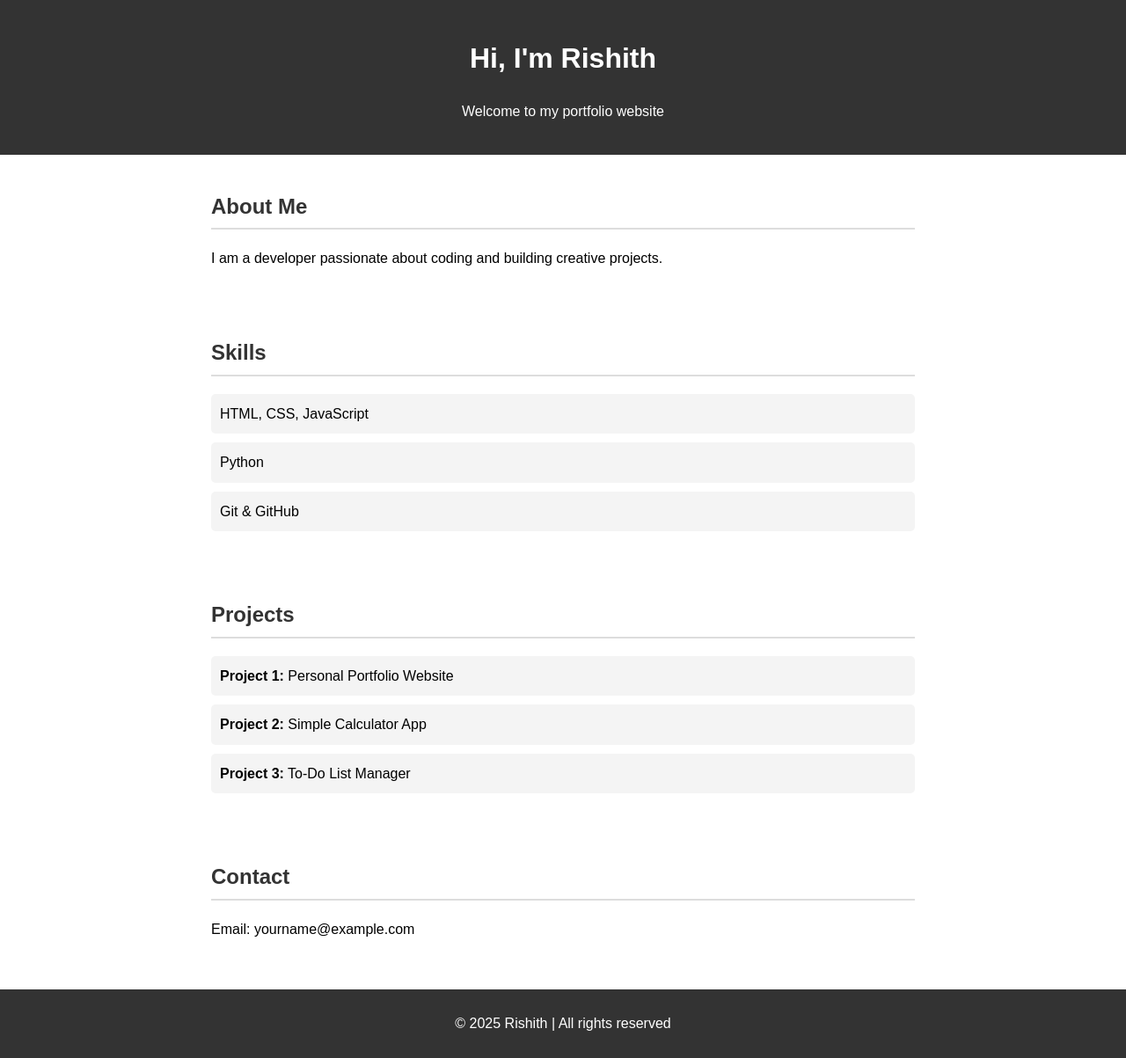
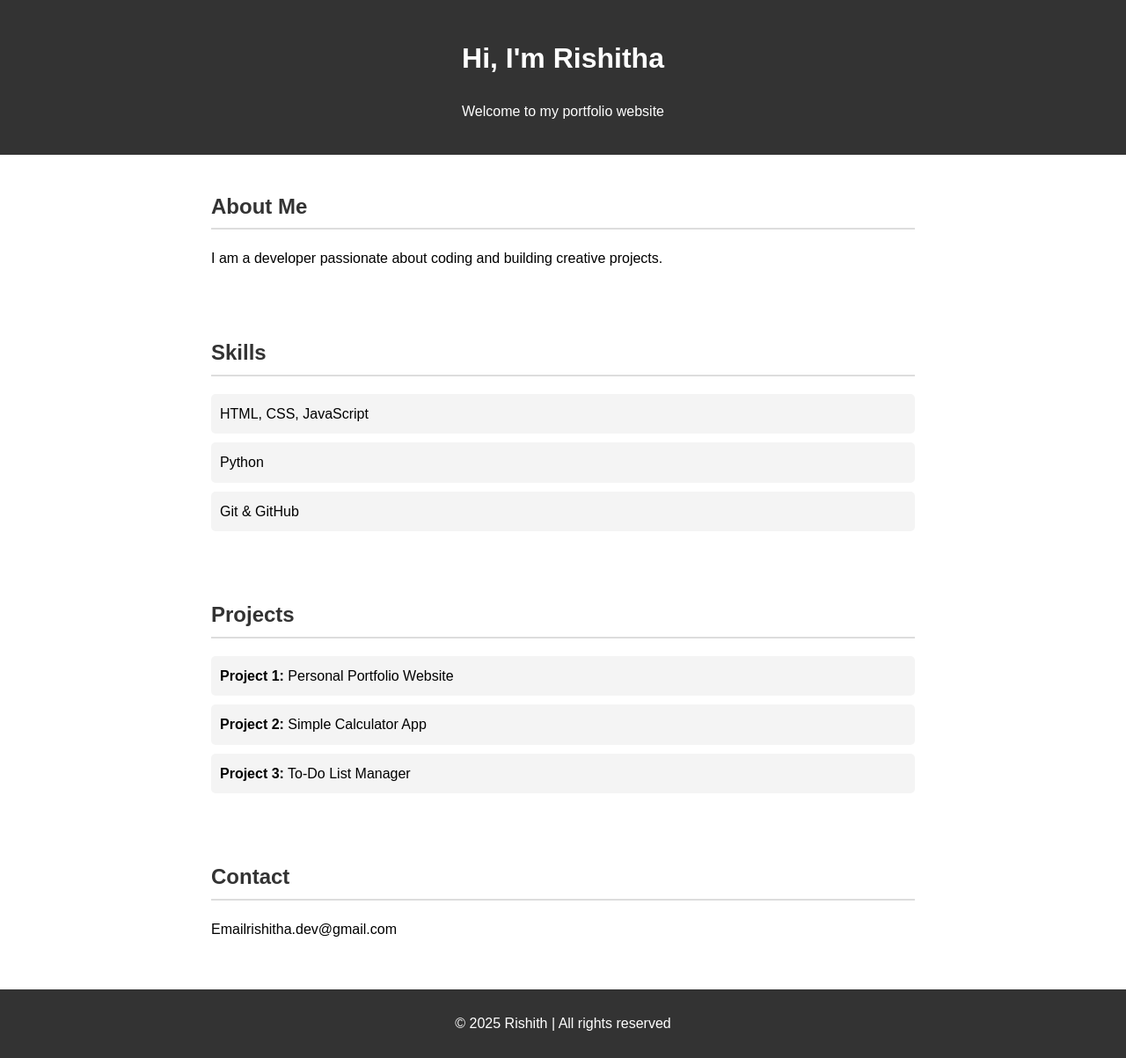
Before and after one commit to rishitharkulal04/rishitharkulal04.github.io, a plain HTML site: page index.html in a window 1280 px wide. Shown: the whole page at 88% size. Drawn offline with Linux system fonts and the light colour scheme.

Commit message:
Update index.html

```diff
--- a/index.html
+++ b/index.html
@@ -47,7 +47,7 @@
 </head>
 <body>
   <header>
-    <h1>Hi, I'm Rishith</h1>
+    <h1>Hi, I'm Rishitha</h1>
     <p>Welcome to my portfolio website</p>
   </header>
 
@@ -76,7 +76,7 @@
 
   <section>
     <h2>Contact</h2>
-    <p>Email: yourname@example.com</p>
+    <p>Emailrishitha.dev@gmail.com</p>
   </section>
 
   <footer>
```
